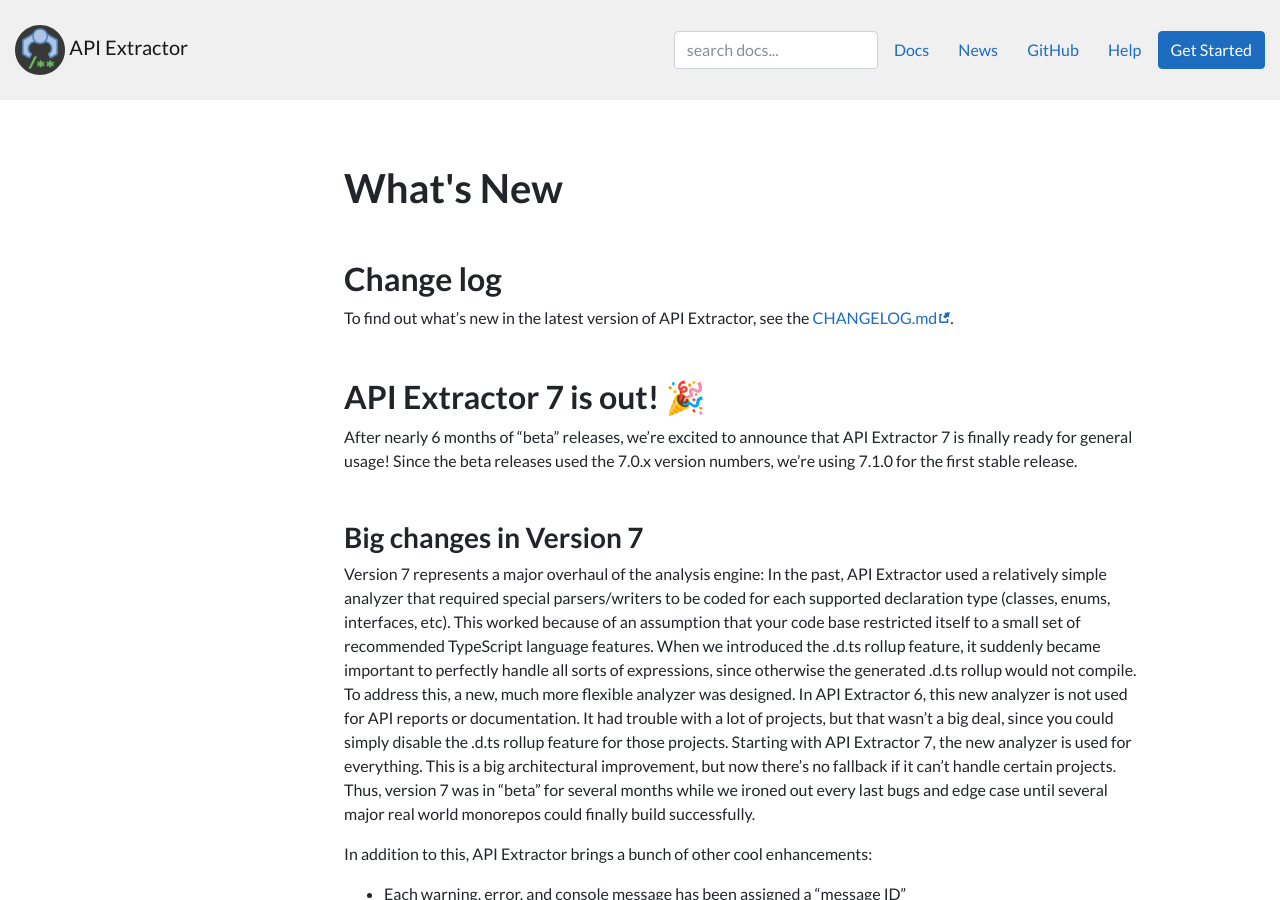
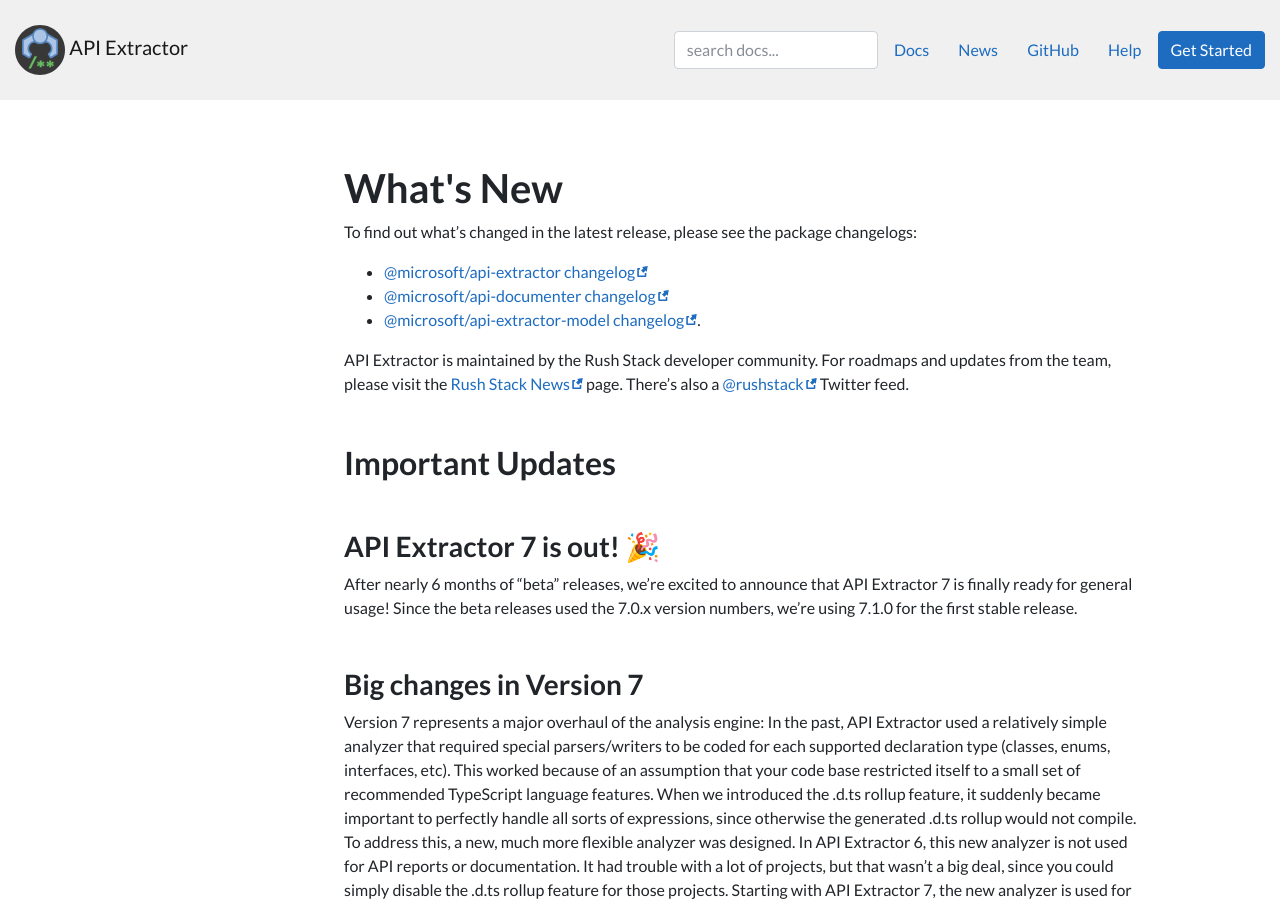
Before and after one commit to microsoft/api-extractor.com-website, a Jekyll site: the page built from pages/news.md, in a window 1280 px wide and 900 px high. Built offline with Jekyll 4.4.1, drawn with Linux system fonts in a browser that asks for light colours; nearby versions of some CDN libraries; comment, search, counter and statistics services are not loaded.

Commit message:
Update news page

```diff
--- a/pages/news.md
+++ b/pages/news.md
@@ -3,18 +3,23 @@
 title: What's New
 ---
 
-## Change log
+To find out what's changed in the latest release, please see the package changelogs:
 
-To find out what's new in the latest version of API Extractor,
-see the [CHANGELOG.md](https://github.com/microsoft/rushstack/blob/master/apps/api-extractor/CHANGELOG.md).
+- [@microsoft/api-extractor changelog](https://github.com/microsoft/rushstack/blob/master/apps/api-extractor/CHANGELOG.md)
+- [@microsoft/api-documenter changelog](https://github.com/microsoft/rushstack/blob/master/apps/api-documenter/CHANGELOG.md)
+- [@microsoft/api-extractor-model changelog](https://github.com/microsoft/rushstack/blob/master/apps/api-extractor-model/CHANGELOG.md).
 
+API Extractor is maintained by the Rush Stack developer community.  For roadmaps and updates from the team,
+please visit the [Rush Stack News](https://rushstack.io/pages/news/) page.  There's also a
+[@rushstack](https://twitter.com/rushstack) Twitter feed.
 
-## API Extractor 7 is out! 🎉
+## Important Updates
+
+### API Extractor 7 is out! 🎉
 
 After nearly 6 months of "beta" releases, we're excited to announce that API Extractor 7
 is finally ready for general usage!  Since the beta releases used the 7.0.x version numbers,
 we're using 7.1.0 for the first stable release.
-
 
 ### Big changes in Version 7
 
@@ -46,7 +51,6 @@
 
 - Support for TypeScript 3.4 in all its glory!
 
-
 ### Upgrading from API Extractor 6
 
 The new config file schema is the most conspicuous breaking change.  Fortunately, the overall concepts and operation
```
Also changed, not shown: pages/setup/help.md (+2 -2 lines).
